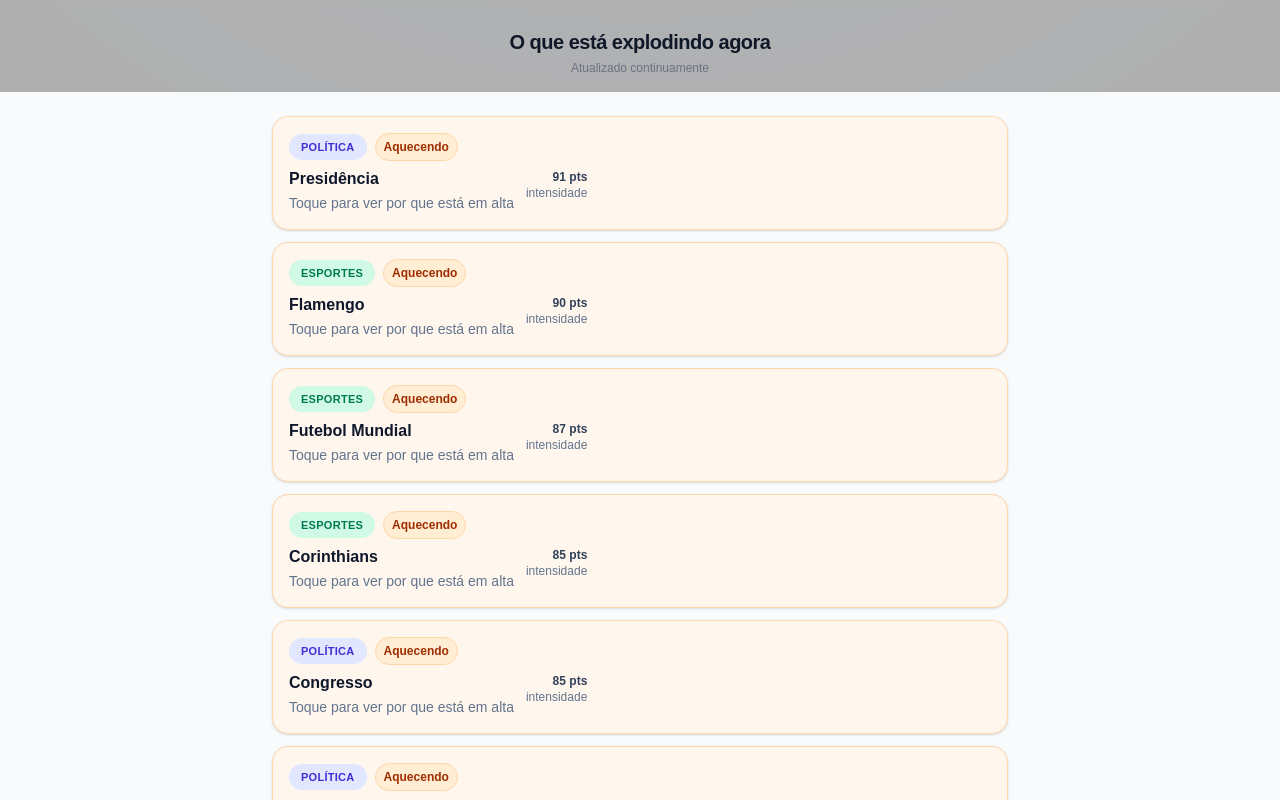
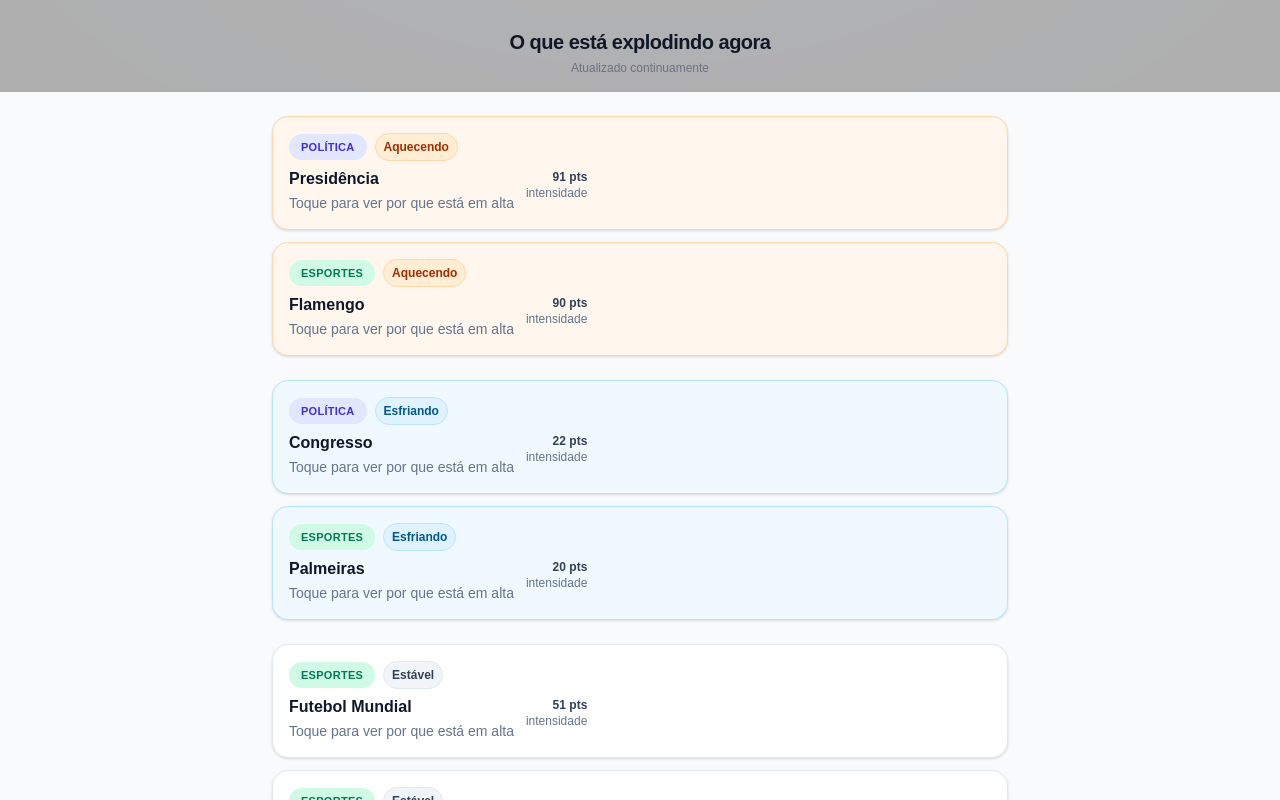
Before and after one commit to AdminAuditavel/com, a Next.js app in the folder com-web/: page / in a window 1280 px wide. Shown: the top 800 px of the page. Built offline with nearby package versions, Linux system fonts and the light colour scheme.

Commit message:
Update BubbleBoard.tsx

```diff
--- a/com-web/src/app/components/BubbleBoard.tsx
+++ b/com-web/src/app/components/BubbleBoard.tsx
@@ -68,53 +68,77 @@
   const CHANGE_MS = 10_000;
   const [tick, setTick] = useState(0);
 
+  // avança o par hot/cool a cada ciclo
   useEffect(() => {
     const t = window.setInterval(() => setTick((x) => x + 1), CHANGE_MS);
     return () => window.clearInterval(t);
   }, []);
 
-  // Simula aquecimento/esfriamento gradual
+  // define 1 hot e 1 cool por categoria (os demais ficam steady)
+  const hotCoolByCategory = useMemo(() => {
+    return data.map((cat) => {
+      const len = cat.items.length || 1;
+      const hotIdx = tick % len;
+      const coolIdx = (tick + 1) % len;
+      return {
+        title: cat.title,
+        hotId: cat.items[hotIdx]?.id,
+        coolId: cat.items[coolIdx]?.id,
+      };
+    });
+  }, [data, tick]);
+
+  // aplica estados conforme hot/cool de cada categoria
   useEffect(() => {
+    const hotIds = new Set<string>();
+    const coolIds = new Set<string>();
+    hotCoolByCategory.forEach((c) => {
+      if (c.hotId) hotIds.add(c.hotId);
+      if (c.coolId) coolIds.add(c.coolId);
+    });
+
     const STEP_MS = 160;
     const t = window.setInterval(() => {
       setData((prev) =>
         prev.map((cat) => ({
           ...cat,
-          items: cat.items.map((b, i) => {
-            // alterna um "par" pseudo-aleatório com base no tick
-            const hotIdx = (tick + i) % cat.items.length;
-            const coolIdx = (tick + i + 1) % cat.items.length;
-            if (cat.items[hotIdx]?.id === b.id) return { ...b, state: "hot", energy: clamp01(b.energy + 0.010) };
-            if (cat.items[coolIdx]?.id === b.id) return { ...b, state: "cool", energy: clamp01(b.energy - 0.008) };
+          items: cat.items.map((b) => {
+            if (hotIds.has(b.id)) return { ...b, state: "hot", energy: clamp01(b.energy + 0.010) };
+            if (coolIds.has(b.id)) return { ...b, state: "cool", energy: clamp01(b.energy - 0.008) };
             const baseline = 0.5;
             return { ...b, state: "steady", energy: clamp01(b.energy + (baseline - b.energy) * 0.02) };
           }),
         }))
       );
     }, STEP_MS);
+
     return () => window.clearInterval(t);
-  }, [tick]);
+  }, [hotCoolByCategory]);
 
   const itemsWithCategory = useMemo(
     () => data.flatMap((cat) => cat.items.map((b) => ({ ...b, category: cat.title }))),
     [data]
   );
 
-  const sortedItems = useMemo(() => {
-    const priority = (s: Bubble["state"]) => (s === "hot" ? 0 : s === "cool" ? 1 : 2);
-    return [...itemsWithCategory].sort((a, b) => {
-      const pa = priority(a.state);
-      const pb = priority(b.state);
-      if (pa !== pb) return pa - pb;
-      return b.energy - a.energy;
+  // blocos por estado: hot (todas as categorias), depois cool, depois steady
+  const grouped = useMemo(() => {
+    const hot: (Bubble & { category: string })[] = [];
+    const cool: (Bubble & { category: string })[] = [];
+    const steady: (Bubble & { category: string })[] = [];
+    itemsWithCategory.forEach((b) => {
+      if (b.state === "hot") hot.push(b);
+      else if (b.state === "cool") cool.push(b);
+      else steady.push(b);
     });
+    const byEnergyDesc = (arr: typeof hot) => arr.sort((a, b) => b.energy - a.energy);
+    return {
+      hot: byEnergyDesc(hot),
+      cool: byEnergyDesc(cool),
+      steady: byEnergyDesc(steady),
+    };
   }, [itemsWithCategory]);
 
-  return (
-    <>
-      <div className="w-full bg-slate-50 min-h-screen">
-        <div className="mx-auto flex w-full max-w-3xl flex-col gap-3 px-4 pb-10 pt-6">
-          {sortedItems.map((b) => {
+  const renderCard = (b: Bubble & { category: string }) => {
     const accent = stateAccent(b.state);
     return (
       <button
@@ -159,15 +183,33 @@
             <p className="mt-1 text-sm text-slate-500">Toque para ver por que está em alta</p>
           </div>
           <div className="shrink-0 text-right text-xs text-slate-500">
-                    <div className="font-semibold text-slate-700">
-                      {(b.energy * 100).toFixed(0)} pts
-                    </div>
+            <div className="font-semibold text-slate-700">{(b.energy * 100).toFixed(0)} pts</div>
             <div>intensidade</div>
           </div>
         </div>
       </button>
     );
-          })}
+  };
+
+  return (
+    <>
+      <div className="w-full bg-slate-50 min-h-screen">
+        <div className="mx-auto flex w-full max-w-3xl flex-col gap-4 px-4 pb-10 pt-6">
+          {grouped.hot.length > 0 && (
+            <div className="space-y-3">
+              {grouped.hot.map(renderCard)}
+            </div>
+          )}
+          {grouped.cool.length > 0 && (
+            <div className="space-y-3 pt-2">
+              {grouped.cool.map(renderCard)}
+            </div>
+          )}
+          {grouped.steady.length > 0 && (
+            <div className="space-y-3 pt-2">
+              {grouped.steady.map(renderCard)}
+            </div>
+          )}
         </div>
       </div>
 
```
Lines whose indentation alone changed are shown as unchanged.
